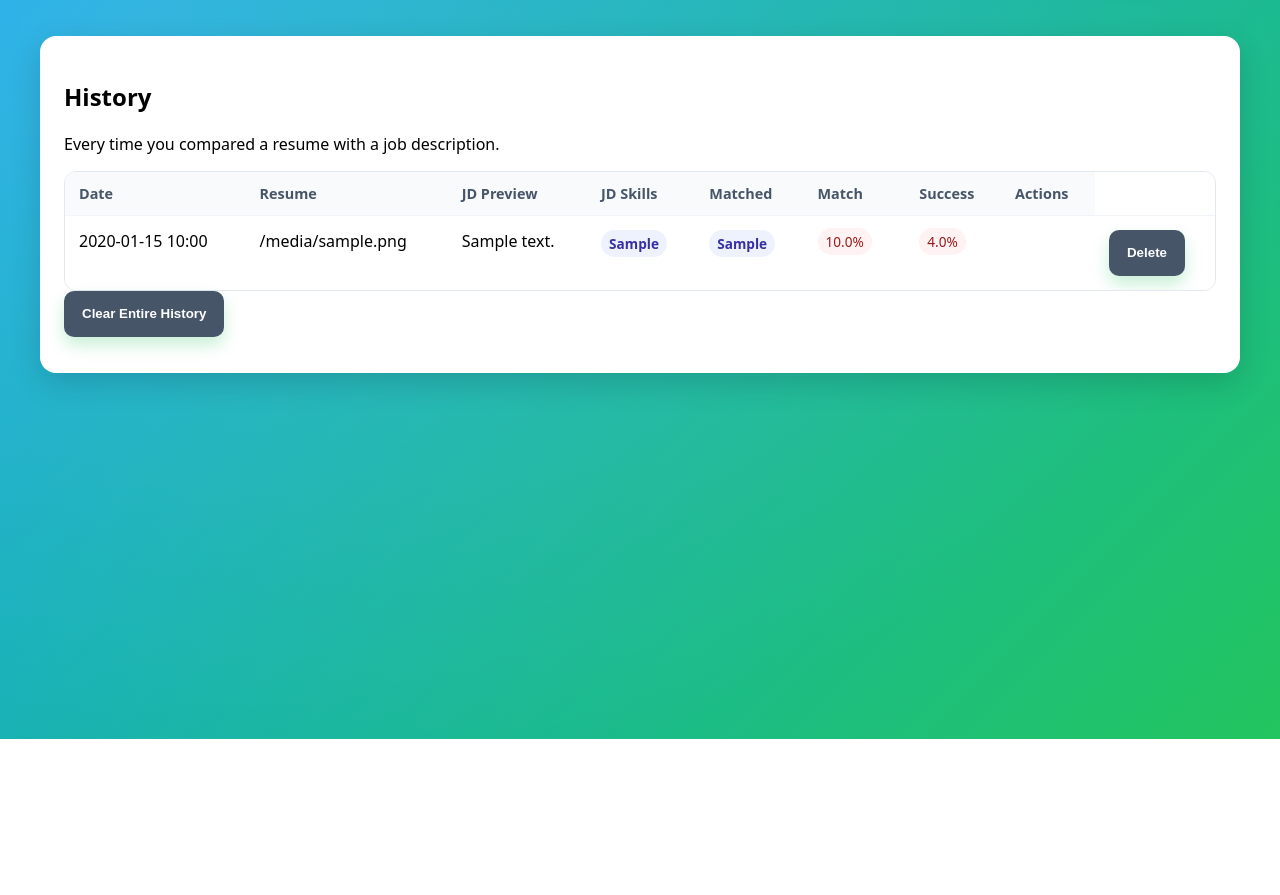
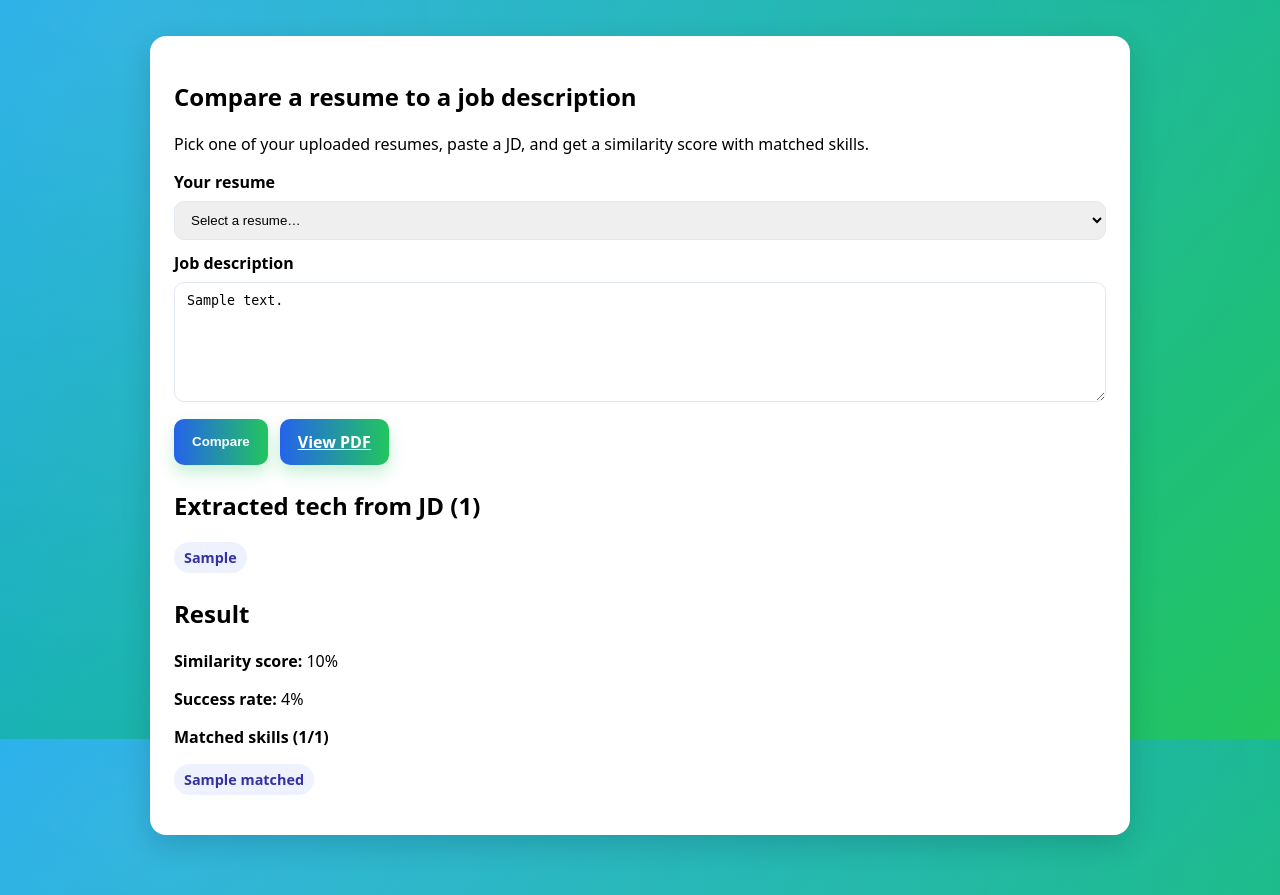
Before and after one commit to emiliell/MatchWise, a Flask app: template templates/candidate_history.html in a window 1280 px wide. Shown: the part 61-956 px from the top of the page. Before the commit the page ends 800 px from the top, so only its background shows below. Run offline with Flask 3, Linux system fonts and the light colour scheme; the template is opened without the code that fills it: most values are stand-ins (such as "Sample title", 1, 10 or a date in 2020); some libraries are stand-ins or nearby versions.

Commit message:
Update candidate_history.html skills display

```diff
--- a/templates/candidate_history.html
+++ b/templates/candidate_history.html
@@ -1,9 +1,9 @@
-<!doctype html>
+<!DOCTYPE html>
 <html lang="en">
 <head>
-  <meta charset="utf-8">
-  <title>MatchWise · Compare History</title>
-  <meta name="viewport" content="width=device-width, initial-scale=1">
+  <meta charset="UTF-8" />
+  <meta name="viewport" content="width=device-width, initial-scale=1.0" />
+  <title>MatchWise · Compare My Resume</title>
   <style>
         :root {
       --bg-1: #0ea5e9; /* cyan-500 */
@@ -46,7 +46,7 @@
     .nav-cta { display: inline-flex; align-items: center; justify-content: center; height: 36px; padding: 0 14px; border-radius: 10px; border: 0; cursor: pointer; background-image: linear-gradient(90deg, var(--primary), var(--bg-2)); color: #fff; box-shadow: 0 6px 12px rgba(34, 197, 94, 0.25); }
 
     .page { display:grid; place-items:start center; padding:36px 20px 60px }
-    .card { width:100%; max-width:1200px; background:#fff; border-radius:16px; box-shadow:0 10px 30px rgba(2,6,23,.15); padding:24px }
+    .card { width:100%; max-width:980px; background:#fff; border-radius:16px; box-shadow:0 10px 30px rgba(2,6,23,.15); padding:24px }
     .label { display:block; margin:.25rem 0 .5rem; font-weight:700 }
     .input, .select, .textarea { width:100%; border:1px solid #e2e8f0; border-radius:10px; padding:10px 12px }
     .textarea { min-height:120px; resize:vertical }
@@ -57,15 +57,11 @@
     .badge { background:#f0f9ff; color:#0c4a6e; border-radius:999px; padding:4px 8px; font-size:.85rem; margin-right:6px }
     .row { display:flex; gap:12px; align-items:center; flex-wrap:wrap }
 
-    .table-wrap{width:100%;overflow:auto;border-radius:12px;border:1px solid #e2e8f0}
-    table{width:100%;border-collapse:collapse;background:#fff}
-    thead th{text-align:left;font-size:.9rem;color:#475569;background:#f8fafc;padding:12px 14px;position:sticky;top:0}
-    tbody td{padding:14px;border-top:1px solid #f1f5f9;vertical-align:top}
-    tbody tr:hover{background:#f9fbff}
-
-    .ok{background:#ecfdf5;color:#065f46}.mid{background:#fffbeb;color:#92400e}.bad{background:#fef2f2;color:#991b1b}
-    .skills{display:flex;flex-wrap:wrap;gap:6px} .chip{background:#eef2ff;color:#3730a3;padding:4px 8px;font-size:.85rem;border-radius:999px}
-
+    .skills { display:flex; flex-wrap:wrap; gap:6px; }
+    .inline-more { display:inline-block; margin-left:6px; }
+    .inline-more > summary { cursor:pointer; display:inline; list-style:none; color:#0f766e; font-weight:700; }
+    .inline-more > summary::-webkit-details-marker { display:none; }
+    .skills-all { margin-top:8px; background:#f8fafc; border:1px solid #e2e8f0; border-radius:10px; padding:8px; max-width:720px; }
   </style>
 </head>
 <body>
@@ -89,71 +85,77 @@
       </header>
 
   <main class="page">
-    <section class="card" aria-label="Compare history">
-      <h1>History</h1>
-      <p class="sub">Every time you compared a resume with a job description.</p>
+    <section class="card">
+      <h1>Compare a resume to a job description</h1>
+      <p class="sub">Pick one of your uploaded resumes, paste a JD, and get a similarity score with matched skills.</p>
 
-      {% if records and records|length > 0 %}
-      <div class="table-wrap">
-        <table>
-          <thead>
-            <tr>
-              <th>Date</th>
-              <th>Resume</th>
-              <th>JD Preview</th>
-              <th>JD Skills</th>
-              <th>Matched</th>
-              <th>Match</th>
-              <th>Success</th>
-              <th>Actions</th>
-            </tr>
-          </thead>
-          <tbody>
-            {% for r in records %}
-              {% set score = r['similarity_score'] or 0 %}
-              {% set succ  = r['success_rate'] or 0 %}
-              {% set badge = 'ok' if succ >= 80 else ('mid' if succ >= 60 else 'bad') %}
-              <tr>
-                <td>{{ r['compared_at'].strftime('%Y-%m-%d %H:%M') if r['compared_at'] else '' }}</td>
-                <td>{{ r['resume_filename'] or (r['resume_id_str'][:8] ~ '…') }}</td>
-                <td style="max-width:320px">{{ r['jd_preview'] }}</td>
-                <td>
-                  <div class="skills">
-                    {% for s in r['jd_tech'] %}<span class="chip">{{ s }}</span>{% endfor %}
+      <form method="POST" action="{{ url_for('candidate_compare') }}" novalidate>
+        <input type="hidden" name="csrf_token" value="{{ csrf_token() }}">
+
+        <label class="label" for="resume_id">Your resume</label>
+        <select id="resume_id" name="resume_id" class="select" required>
+          <option value="" disabled selected>Select a resume…</option>
+          {% for o in options %}
+            <option value="{{ o.id }}">{{ o.label }}</option>
+          {% endfor %}
+        </select>
+
+        <label class="label" for="job_description" style="margin-top:12px">Job description</label>
+        <textarea id="job_description" name="job_description" class="textarea" placeholder="Paste responsibilities, required skills, and quals...">{{ jd_text or '' }}</textarea>
+
+        <div class="row" style="margin-top:12px">
+          <button class="btn" type="submit">Compare</button>
+          {% if result %}
+            <a class="btn" href="{{ url_for('fetch_resume', resume_id=result.resume_id) }}" target="_blank" rel="noopener">View PDF</a>
+          {% endif %}
+        </div>
+      </form>
+
+      {% if jd_tech %}
+        <h2 style="margin-top:24px">Extracted tech from JD ({{ jd_tech|length }})</h2>
+        {% set maxn = 10 %}
+        <div class="skills">
+          {% for s in jd_tech[:maxn] %}
+            <span class="chip">{{ s }}</span>
+          {% endfor %}
+
+          {% if jd_tech|length > maxn %}
+            <details class="inline-more">
+              <summary>+{{ jd_tech|length - maxn }} more</summary>
+              <div class="skills skills-all">
+                {% for s in jd_tech %}
+                  <span class="chip">{{ s }}</span>
+                {% endfor %}
+              </div>
+            </details>
+          {% endif %}
+        </div>
+      {% endif %}
+
+      {% if result %}
+        <h2 style="margin-top:24px">Result</h2>
+        <p><strong>Similarity score:</strong> {{ result.score }}%</p>
+        <p><strong>Success rate:</strong> {{ result.success_rate }}%</p>
+        <p>
+            <strong>Matched skills ({{ result.matched|length }}/{{ jd_tech|length }})</strong>
+            {% set maxm = 10 %}
+            <div class="skills">
+              {% for s in result.matched[:maxm] %}
+                <span class="chip">{{ s }}</span>
+              {% endfor %}
+
+              {% if result.matched|length > maxm %}
+                <details class="inline-more">
+                  <summary>+{{ result.matched|length - maxm }} more</summary>
+                  <div class="skills skills-all">
+                    {% for s in result.matched %}
+                      <span class="chip">{{ s }}</span>
+                    {% endfor %}
                   </div>
-                </td>
-                <td>
-                  <div class="skills">
-                    {% for s in r['matched_skills'] %}<span class="chip">{{ s }}</span>{% endfor %}
-                  </div>
-                </td>
-                <td><span class="badge {{ badge }}">{{ '%.1f'|format(score) }}%</span></td>
-                <td><span class="badge {{ badge }}">{{ '%.1f'|format(succ) }}%</span></td>
-                <td class="row">
-                  {% if r['resume_id_str'] %}
-                    <a class="btn" href="{{ url_for('fetch_resume', resume_id=r['resume_id_str']) }}" target="_blank" rel="noopener">View Resume</a>
-                  {% endif %}
-                </td>
-                <td>
-                    <form method="POST" action="{{ url_for('delete_history_entry', entry_id=r['_id']) }}" style="display:inline-block;">
-                      <input type="hidden" name="csrf_token" value="{{ csrf_token() }}">
-                      <button class="btn" type="submit" style="background:#475569;color:#fff;">Delete</button>
-                    </form>
-                  </td>
-              </tr>
-            {% endfor %}
-          </tbody>
-        </table>
-      </div>
-
-
-        <form method="POST" action="{{ url_for('clear_candidate_history') }}" style="margin-bottom:12px;">
-            <input type="hidden" name="csrf_token" value="{{ csrf_token() }}">
-            <button class="btn" type="submit" style="background:#475569;color:#fff;">Clear Entire History</button>
-        </form>
-
-      {% else %}
-        <p class="sub">No history yet. Use “Compare” to generate your first result.</p>
+                </details>
+              {% endif %}
+            </div>
+        </p>
       {% endif %}
     </section>
   </main>
```
